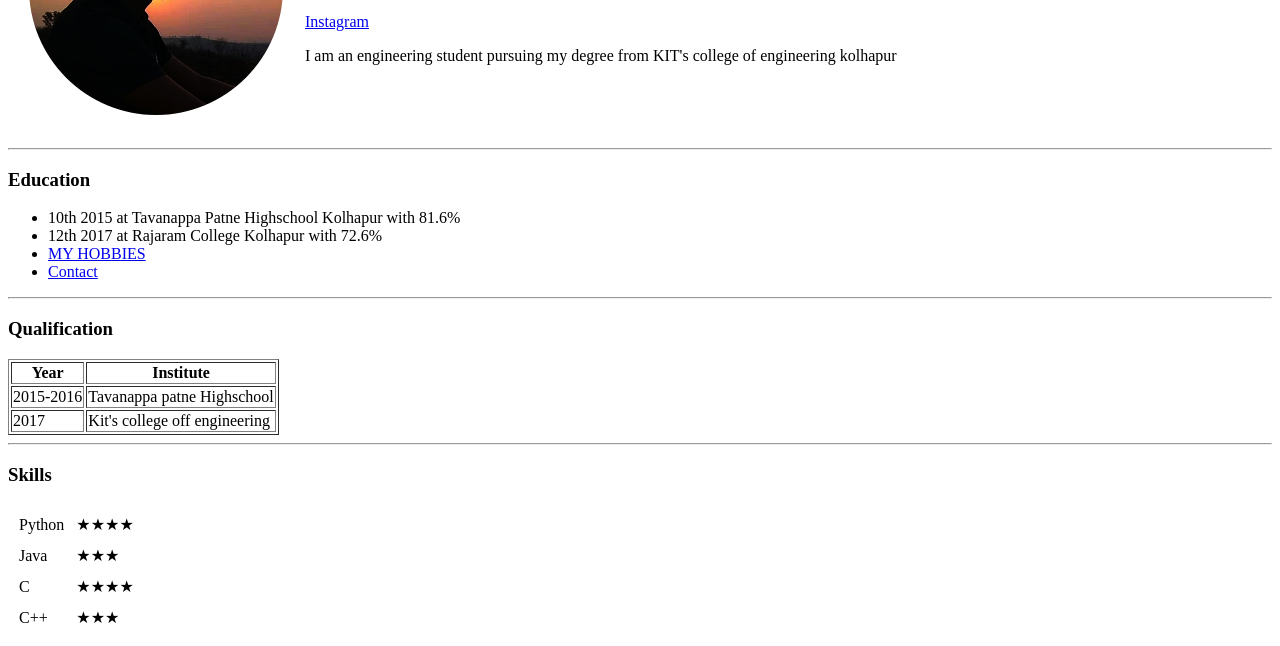
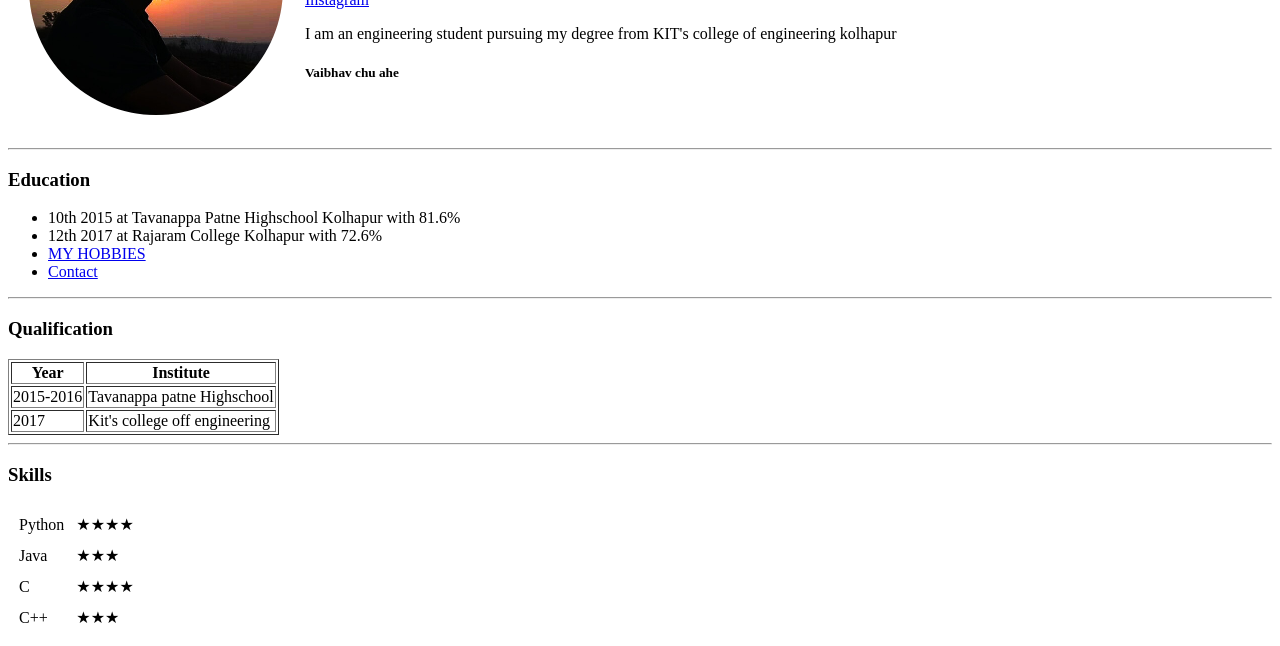
Before and after one commit to rohit170720/wdu, a plain HTML site: page index.html in a window 1280 px wide. Shown: the part 168-814 px from the top of the page. Drawn offline with Linux system fonts and the light colour scheme.

Commit message:
Update index.html

```diff
--- a/index.html
+++ b/index.html
@@ -12,6 +12,7 @@
           <p><em>Engineering student</em></p>
           <a href="https://www.instagram.com/rohit.renke">Instagram</a>
           <p>I am an engineering student pursuing my degree from KIT's college of engineering kolhapur</p>
+          <h5>Vaibhav chu ahe</h5>
         </td>
       </tr>
     </table>
```
